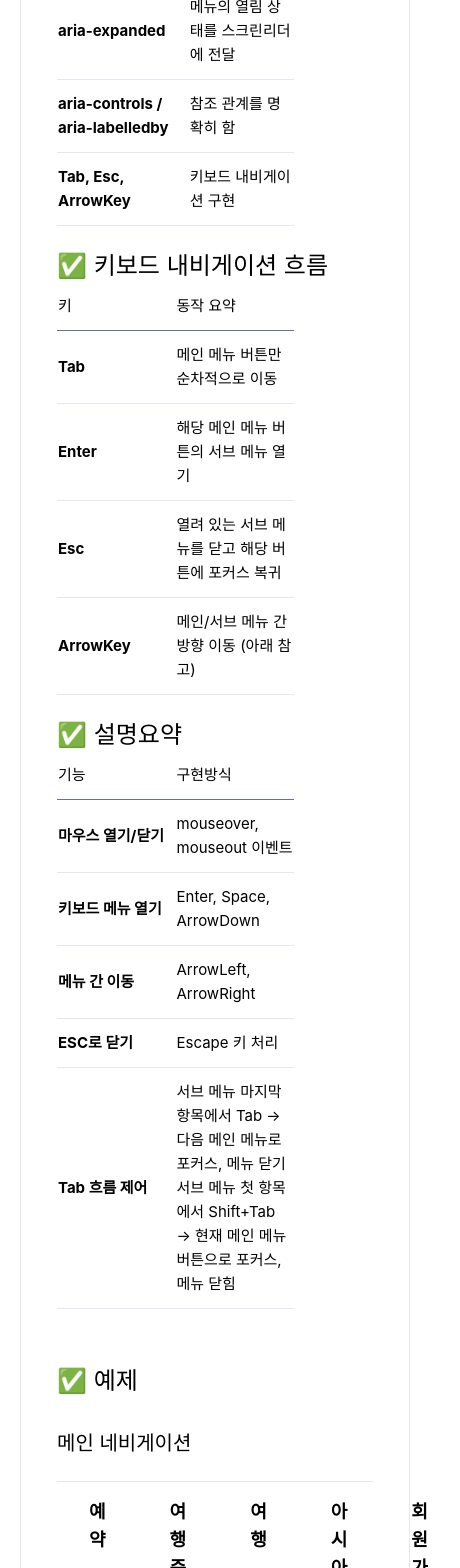
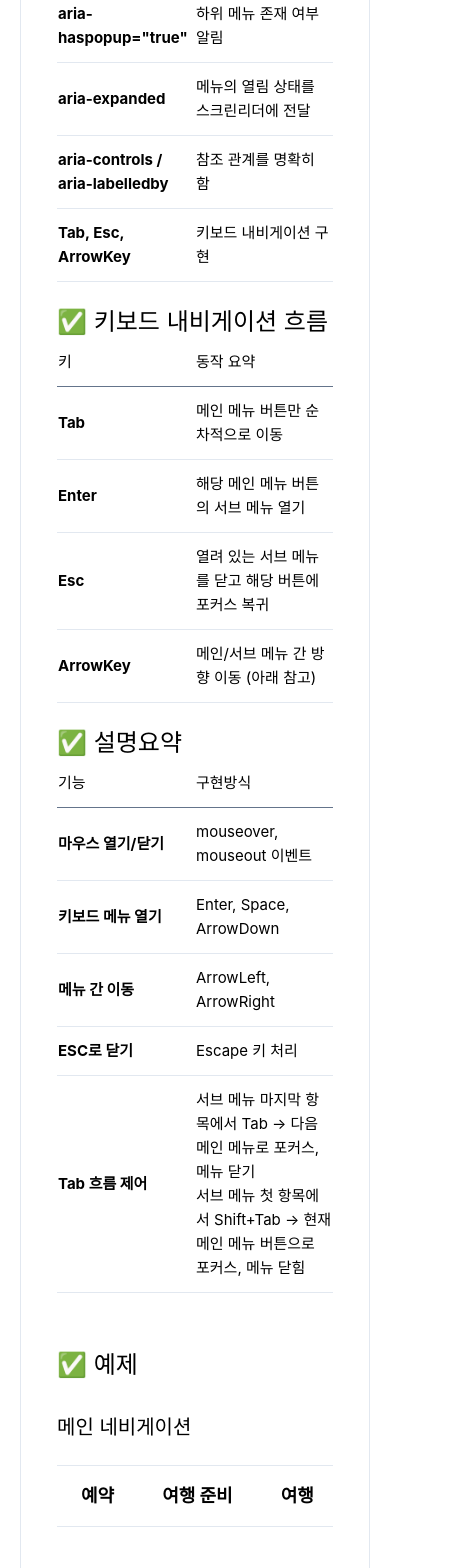
Before and after one commit to mylko72/vue3-ui-component, a Vue app: page /menu in a window 390 px wide. Shown: the part 1160-2728 px from the top of the page, 460 px wide, since content can reach past the window. Built offline with nearby package versions, Linux system fonts and the light colour scheme.

Commit message:
메뉴 컴포넌트 수정

```diff
--- a/src/assets/index.css
+++ b/src/assets/index.css
@@ -76,7 +76,7 @@ body {
 }
 
 .tbl-chklist {
-  @apply w-3/4 table-auto border-collapse border-spacing-2;
+  @apply table-auto border-collapse border-spacing-2;
 
   thead th {
     @apply w-1/2 py-3 border-b border-b-slate-500 text-left;
@@ -95,7 +95,7 @@ body {
   position: relative;
 
   button[role='menuitem'] {
-    @apply px-8 py-4 text-lg font-bold;
+    @apply text-lg font-bold;
 
     &:focus {
       border-bottom: 2px solid red;
@@ -134,6 +134,21 @@ body {
         flex-direction: column;
       }
     }
+  }
+}
+
+@media screen and (max-width: 768px) {
+  nav[role='navigation'] {
+    padding-bottom: 66px;
+    overflow-x: auto;
+  }
+
+  .main-menu {
+    min-width: fit-content;
+  }
+
+  button[role='menuitem'] {
+    min-width: max-content;
   }
 }
 
--- a/src/components/navigation/MenuNav.vue
+++ b/src/components/navigation/MenuNav.vue
@@ -9,6 +9,7 @@
         @mouseleave="hideMenu($event)"
       >
         <button
+          class="md:px-4 lg:px-8 px-6 py-4"
           ref="buttonRefs"
           role="menuitem"
           :aria-haspopup="menu.items?.length ? true : null"
--- a/src/layout/TheView.vue
+++ b/src/layout/TheView.vue
@@ -1,5 +1,5 @@
 <template>
-  <main class="w-screen min-h-screen px-9 py-6 border border-slate-200 rounded-2xl">
+  <main class="w-full min-h-screen px-9 py-6 border border-slate-200 rounded-2xl">
     <router-view></router-view>
   </main>
 </template>
--- a/src/views/MenuView.vue
+++ b/src/views/MenuView.vue
@@ -18,10 +18,12 @@
     </div>
     <div class="my-6">
       <h3 class="text-2xl">✅  접근성 체크리스트</h3>
-      <table class="tbl-chklist">
+      <table class="tbl-chklist w-full xl:w-3/4">
         <thead>
-          <th>항목</th>
-          <th>설명</th>
+          <tr>
+            <th>항목</th>
+            <th>설명</th>
+          </tr>
         </thead>
         <tbody>
           <tr>
@@ -49,10 +51,12 @@
     </div>
     <div class="my-6">
       <h3 class="text-2xl">✅  키보드 내비게이션 흐름</h3>
-      <table class="tbl-chklist">
+      <table class="tbl-chklist w-full xl:w-3/4">
         <thead>
-          <th>키</th>
-          <th>동작 요약</th>
+          <tr>
+            <th>키</th>
+            <th>동작 요약</th>
+          </tr>
         </thead>
         <tbody>
           <tr>
@@ -76,7 +80,7 @@
     </div>
     <div class="my-6">
       <h3 class="text-2xl">✅  설명요약</h3>
-      <table class="tbl-chklist">
+      <table class="tbl-chklist w-full xl:w-3/4">
         <thead>
           <tr>
             <th>기능</th>
```
